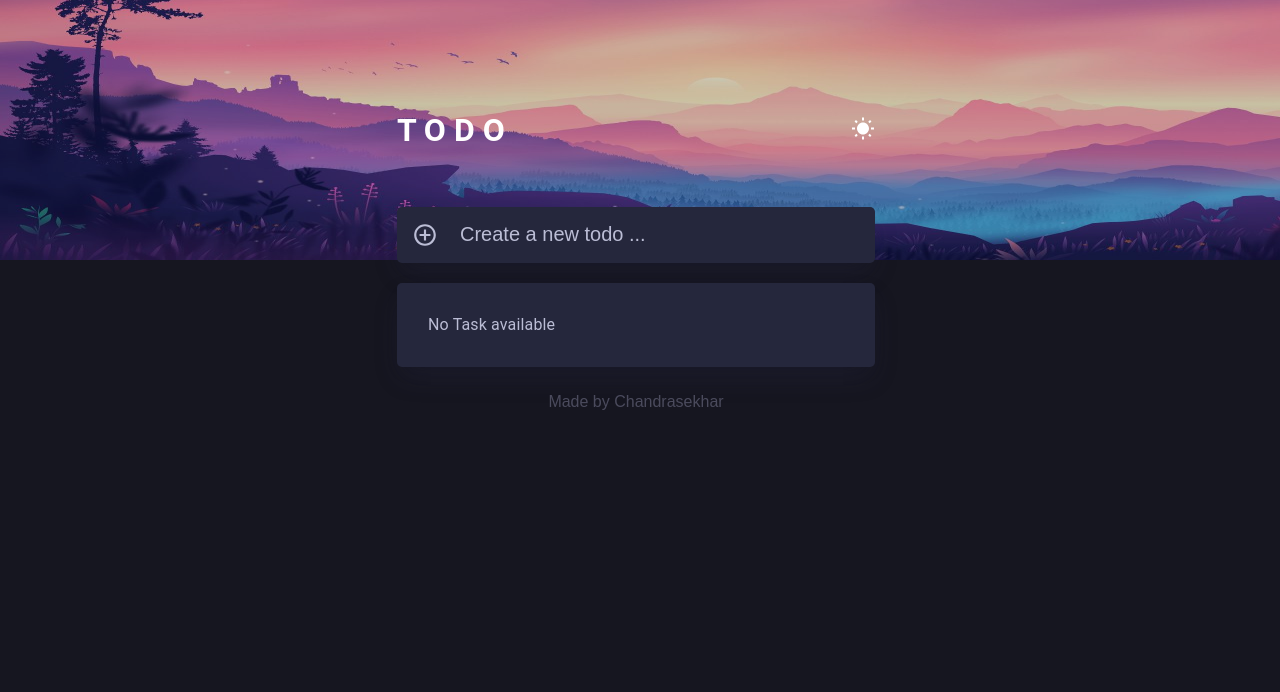
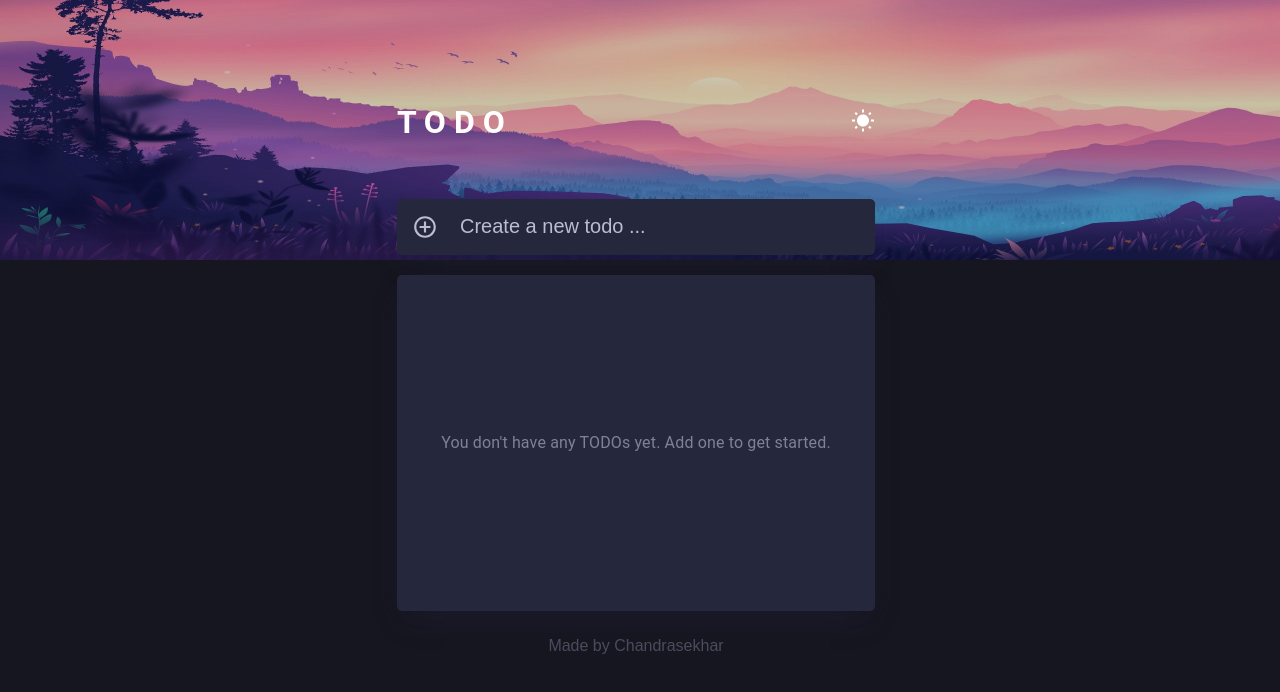
Before and after one commit to chandrasekhar2039/TODO, a React (Create React App) app: page / in a window 1280 px wide. Shown: the top 692 px of the page. Built offline with nearby package versions, Linux system fonts and the light colour scheme.

Commit message:
feat: UX styling Updates

```diff
--- a/src/Styles/global.scss
+++ b/src/Styles/global.scss
@@ -14,6 +14,17 @@
 
 html {
   background-color: var(--bg-color);
+}
+
+html,
+body,
+#root {
+  height: 100%;
+}
+
+body {
+  margin: 0;
+  overflow: hidden;
 }
 
 .toast {
--- a/src/Styles/themes.ts
+++ b/src/Styles/themes.ts
@@ -7,6 +7,9 @@ export interface Theme {
   '--txt-color': string;
   '--txt-color-sec': string;
   '--opacity': string;
+  '--scrollbar-track': string;
+  '--scrollbar-thumb': string;
+  '--scrollbar-thumb-hover': string;
   '--footer'?: string;
 }
 
@@ -18,6 +21,9 @@ export const themes: Record<ThemeName, Theme> = {
     '--txt-color': '#bbbdd5',
     '--txt-color-sec': '#fffefe',
     '--opacity': '0.6',
+    '--scrollbar-track': '#1f2132',
+    '--scrollbar-thumb': '#4f567e',
+    '--scrollbar-thumb-hover': '#6c76ab',
     '--footer': '#4b4b5d'
   },
   light: {
@@ -26,7 +32,10 @@ export const themes: Record<ThemeName, Theme> = {
     '--link-color': '#3E00FF',
     '--txt-color': '#100303',
     '--txt-color-sec': '#000000',
-    '--opacity': '1'
+    '--opacity': '1',
+    '--scrollbar-track': '#ececf2',
+    '--scrollbar-thumb': '#b7bdd6',
+    '--scrollbar-thumb-hover': '#8f99c2'
   }
 };
 
--- a/src/Styles/variables.scss
+++ b/src/Styles/variables.scss
@@ -4,4 +4,7 @@
   --link-color: #4F34B4;
   --txt-color: #C5C0DB;
   --txt-color-sec: #F4F4F4;
+  --scrollbar-track: #1f2132;
+  --scrollbar-thumb: #4f567e;
+  --scrollbar-thumb-hover: #6c76ab;
 }
--- a/src/components/EmptyState/EmptyState.module.scss
+++ b/src/components/EmptyState/EmptyState.module.scss
@@ -1,5 +1,14 @@
+.emptyItem {
+  min-height: 320px;
+  display: flex;
+  align-items: center;
+  justify-content: center;
+}
+
 .listTxt {
   color: var(--txt-color);
-  padding: 10px 15px;
+  padding: 10px 20px;
   font-family: Josefin Sans, sans-serif;
+  text-align: center;
+  opacity: var(--opacity);
 }
--- a/src/components/EmptyState/EmptyState.tsx
+++ b/src/components/EmptyState/EmptyState.tsx
@@ -1,11 +1,25 @@
 import React from 'react';
 import { ListItem, ListItemText } from '@mui/material';
+import { FilterType } from '../../types/todo';
 import styles from './EmptyState.module.scss';
 
-const EmptyState: React.FC = () => {
+interface EmptyStateProps {
+  filter: FilterType;
+  hasTodos: boolean;
+}
+
+const EmptyState: React.FC<EmptyStateProps> = ({ filter, hasTodos }) => {
+  let message = "You don't have any TODOs yet. Add one to get started.";
+
+  if (hasTodos && filter === 'active') {
+    message = "You don't have any active TODOs.";
+  } else if (hasTodos && filter === 'completed') {
+    message = "You don't have any completed TODOs yet.";
+  }
+
   return (
-    <ListItem>
-      <ListItemText className={styles.listTxt}>No Task available</ListItemText>
+    <ListItem className={styles.emptyItem}>
+      <ListItemText className={styles.listTxt}>{message}</ListItemText>
     </ListItem>
   );
 };
--- a/src/components/FilterButton/FilterButton.module.scss
+++ b/src/components/FilterButton/FilterButton.module.scss
@@ -1,6 +1,10 @@
-p {
+.button {
   padding: 0 15px;
   cursor: pointer;
   opacity: 1;
   font-family: Josefin Sans, sans-serif;
+
+  &:hover {
+    cursor: pointer;
+  }
 }
--- a/src/components/FilterButton/FilterButton.tsx
+++ b/src/components/FilterButton/FilterButton.tsx
@@ -11,7 +11,7 @@ interface FilterButtonProps {
 
 const FilterButton: React.FC<FilterButtonProps> = ({ label, isActive, onClick }) => {
   return (
-    <p className={isActive ? 'active' : ''} onClick={onClick}>
+    <p className={`${styles.button} ${isActive ? 'active' : ''}`} onClick={onClick}>
       {label}
     </p>
   );
--- a/src/components/FilterNav/FilterNav.tsx
+++ b/src/components/FilterNav/FilterNav.tsx
@@ -35,7 +35,7 @@ const FilterNav: React.FC<FilterNavProps> = ({ isMobile = false }) => {
             />
             <FilterButton
               filter="completed"
-              label="completed"
+              label="Completed"
               isActive={filter === 'completed'}
               onClick={() => setFilter('completed')}
             />
@@ -64,7 +64,7 @@ const FilterNav: React.FC<FilterNavProps> = ({ isMobile = false }) => {
           />
           <FilterButton
             filter="completed"
-            label="completed"
+            label="Completed"
             isActive={filter === 'completed'}
             onClick={() => setFilter('completed')}
           />
--- a/src/components/TodoItem/TodoItem.module.scss
+++ b/src/components/TodoItem/TodoItem.module.scss
@@ -1,6 +1,7 @@
 .listItem {
   border-bottom: 1px solid var(--txt-color);
   padding: 10px 20px;
+  align-items: flex-start;
 
   &:hover .clear {
     display: block;
@@ -11,6 +12,10 @@
   color: var(--txt-color);
   padding: 10px 15px;
   font-family: Josefin Sans, sans-serif;
+  flex: 1;
+  min-width: 0;
+  overflow-wrap: anywhere;
+  word-break: break-word;
 }
 
 .listTxtDone {
@@ -19,6 +24,10 @@
   font-family: Josefin Sans, sans-serif;
   text-decoration: line-through;
   opacity: 0.7;
+  flex: 1;
+  min-width: 0;
+  overflow-wrap: anywhere;
+  word-break: break-word;
 }
 
 .clear {
--- a/src/components/TodoList/TodoList.module.scss
+++ b/src/components/TodoList/TodoList.module.scss
@@ -1,3 +1,27 @@
 .list {
   background-color: transparent;
+  min-height: 320px;
+  max-height: 55vh;
+  overflow-y: auto;
+  scrollbar-width: thin;
+  scrollbar-color: var(--scrollbar-thumb) var(--scrollbar-track);
 }
+
+.list::-webkit-scrollbar {
+  width: 9px;
+}
+
+.list::-webkit-scrollbar-track {
+  background: var(--scrollbar-track);
+  border-radius: 999px;
+}
+
+.list::-webkit-scrollbar-thumb {
+  background: var(--scrollbar-thumb);
+  border-radius: 999px;
+  border: 2px solid var(--scrollbar-track);
+}
+
+.list::-webkit-scrollbar-thumb:hover {
+  background: var(--scrollbar-thumb-hover);
+}
--- a/src/components/TodoList/TodoList.tsx
+++ b/src/components/TodoList/TodoList.tsx
@@ -10,6 +10,7 @@ const TodoList: React.FC = () => {
   const filter = useTodoStore((state) => state.filter);
 
   const filteredTodos = useMemo(() => filterTodos(todos, filter), [todos, filter]);
+  const isEmpty = filteredTodos.length === 0;
 
   const todoItems = useMemo(() => {
     return filteredTodos.map((todo) => (
@@ -19,7 +20,7 @@ const TodoList: React.FC = () => {
 
   return (
     <List className={styles.list}>
-      {todos.length > 0 ? todoItems : <EmptyState />}
+      {isEmpty ? <EmptyState filter={filter} hasTodos={todos.length > 0} /> : todoItems}
     </List>
   );
 };
```
